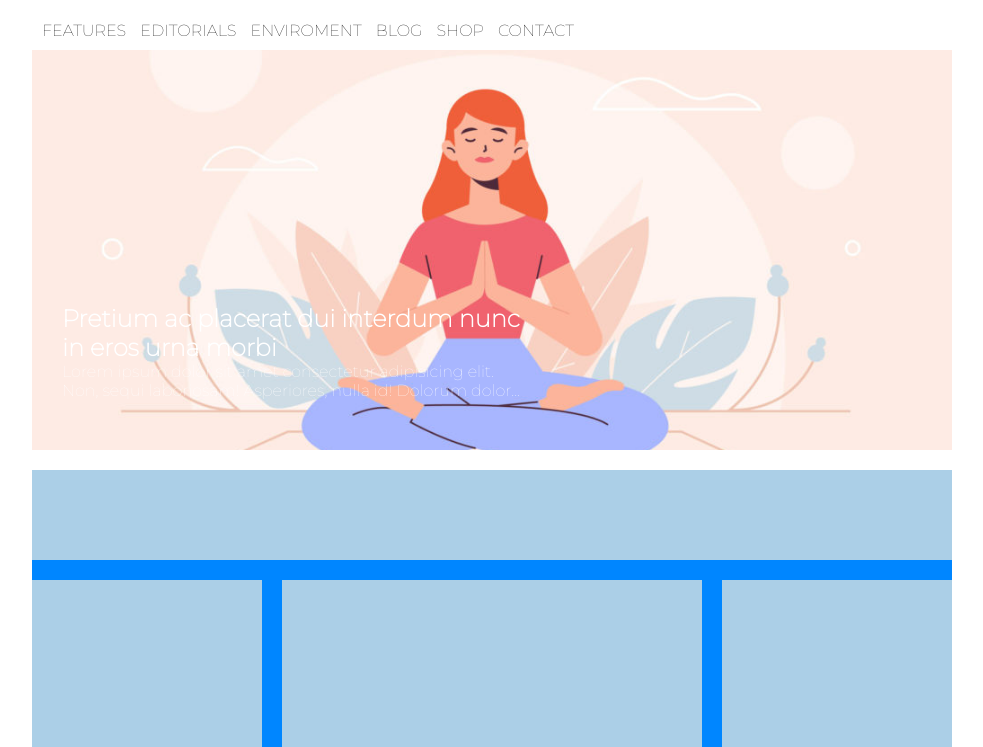
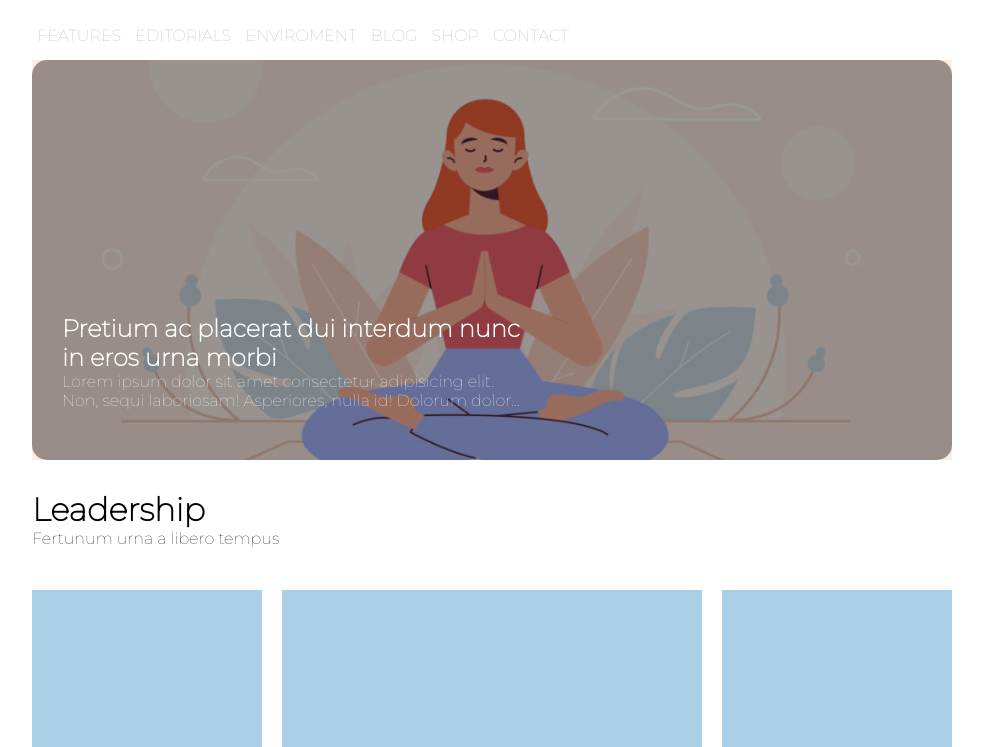
Before and after one commit to Ele-nonsochi/htmlcss-wp, a plain HTML site: page index.html in a window 1280 px wide. Shown: the part 53-800 px from the top of the page, without its empty margins (148-1131 px from the left). Drawn offline with Linux system fonts and the light colour scheme.

Commit message:
Sviluppo section con articoli

```diff
--- a/css/style.css
+++ b/css/style.css
@@ -31,8 +31,9 @@ nav ul li {
 
 nav ul li a {
     display: inline-block;
-    list-style: none;
     padding: 5px 5px;
+    text-decoration: none;
+    color: rgb(179, 174, 174);
 }
 
 .hero-section {
@@ -48,10 +49,15 @@ nav ul li a {
 
 }
 
-/*.decoration-banner img{
+.decoration-banner{
+    width: 100%;
+    height: 400px;
     border-radius: 15px;
-    color: rgba(0, 0, 0, 0.3);
-}*/
+    background-color: rgba(0, 0, 0, 0.4);
+    position: absolute;
+    top: 0;
+    bottom: 0;
+}
 
 .img-word{
     width: 50%;
@@ -61,16 +67,20 @@ nav ul li a {
     left: 30px;
 }
 
-
 .container2 {
-    background-color: #0086ff;
+    /*background-color: #0086ff;*/
     padding-bottom: 20px;
 }
 
 .container2-top {
-    background-color: #abcfe7;
+    /*background-color: #abcfe7;*/
     height: 90px;
     margin-bottom: 20px;
+    padding-top: 10px;
+}
+
+p:nth-child(h1,h2){
+    color: rgb(187, 186, 186);
 }
 
 .clearfix::after {
--- a/index.html
+++ b/index.html
@@ -12,12 +12,12 @@
         <img src="img/logo.png" alt="logo" id="logo">
         <nav>
             <ul>
-                <li><a href="#"></a>FEATURES</li>
-                <li><a href="#"></a>EDITORIALS</li>
-                <li><a href="#"></a>ENVIROMENT</li>
-                <li><a href="#"></a>BLOG</li>
-                <li><a href="#"></a>SHOP</li>
-                <li><a href="#"></a>CONTACT</li>
+                <li><a href="#">FEATURES</a></li>
+                <li><a href="#">EDITORIALS</a></li>
+                <li><a href="#">ENVIROMENT</a></li>
+                <li><a href="#">BLOG</a></li>
+                <li><a href="#">SHOP</a></li>
+                <li><a href="#">CONTACT</a></li>
             </ul>
         </nav>
     </header>
@@ -28,9 +28,9 @@
         <section class="hero-section">
 
             <img src="img/banner.jpg" alt="banner">
-
+            <div class="decoration-banner"></div>
             <div class="img-word">
-                <h1>Pretium ac placerat dui interdum nunc in eros urna morbi</h1>
+                <h2>Pretium ac placerat dui interdum nunc in eros urna morbi</h1>
                 <p>Lorem ipsum dolor sit amet consectetur adipisicing elit. Non, sequi laboriosam! Asperiores, nulla id! Dolorum dolor...</p>
             </div>
         </section>
@@ -38,7 +38,10 @@
         <!-- Container Blu -->
         <div class="container2">
           <!-- header del contenitore -->
-          <div class="container2-top "></div>
+          <div class="container2-top ">
+              <h1>Leadership</h1>
+              <p>Fertunum urna a libero tempus</p>
+          </div>
 
           <div class="row clearfix">
             <div class="col"></div>
```
